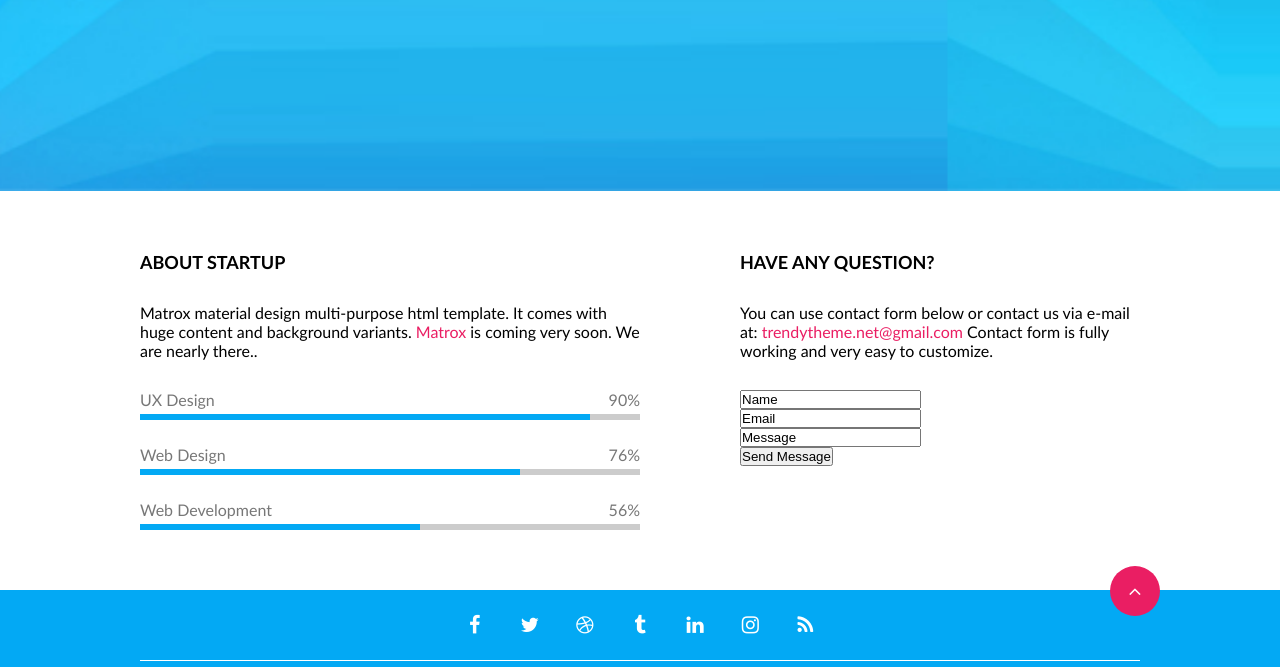
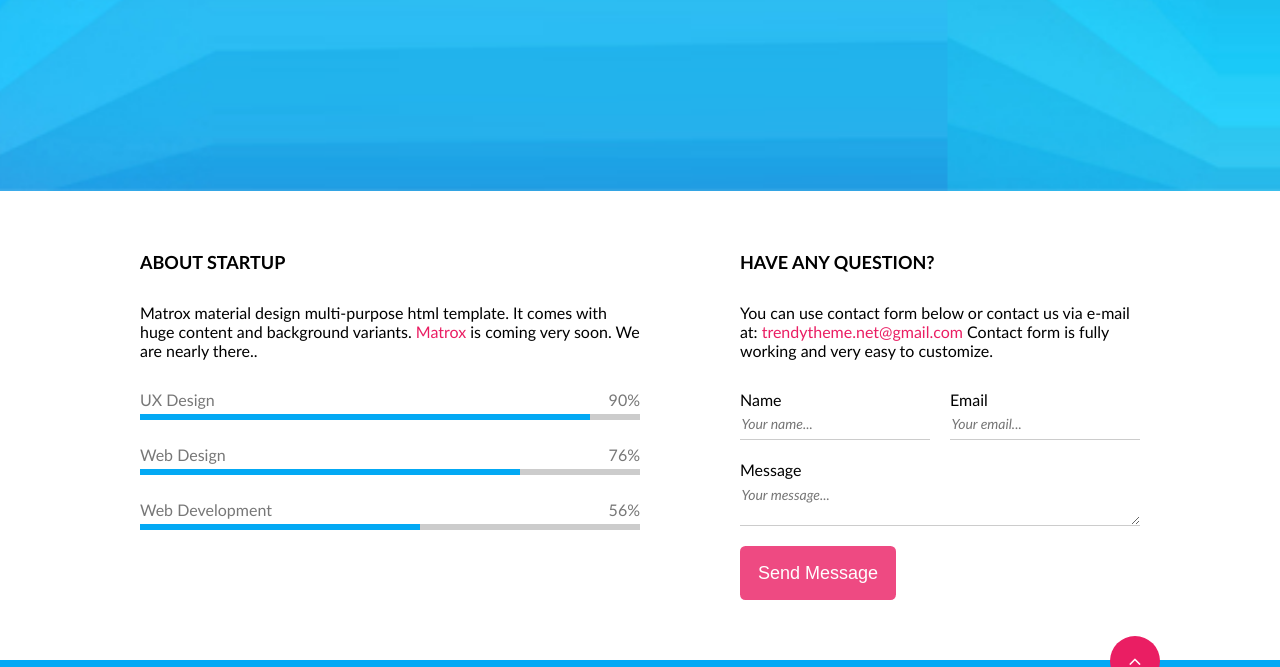
Before and after one commit to audrbar/10-coming-soon, a website: page index.html in a window 1280 px wide. Shown: the part 609-1276 px from the top of the page. Drawn offline with Linux system fonts and the light colour scheme.

Commit message:
Form button

```diff
--- /dev/null
+++ b/css/components/button.css
@@ -0,0 +1,19 @@
+.btn {
+    display: inline-block;
+    width: auto;
+    padding: 1em;
+    background-color: var(--secondary-color);
+    font-size: 18px;
+    color: #fff;
+    line-height: 1em;
+    border: none;
+    border-radius: 0.3em;
+    text-decoration: none;
+    cursor: pointer;
+    opacity: 0.8;
+    transition: all 0.3s;
+}
+.btn :hover {
+    box-shadow: 0 3px 6px #000300;
+    opacity: 1;
+}
--- /dev/null
+++ b/css/components/form-grid-areas.css
@@ -0,0 +1,66 @@
+::placeholder {
+    font-family: 'Gill Sans', 'Gill Sans MT', Calibri, 'Trebuchet MS',
+        sans-serif;
+    font-style: italic;
+}
+
+form {
+    display: grid;
+    grid-template-columns: 1fr 1fr;
+    gap: 20px;
+    grid-template-areas:
+        'name email'
+        'msg msg'
+        'btn btn';
+}
+/* form > .cell-1 {
+    grid-column: span 1;
+}
+form > .cell-2 {
+    grid-column: span 2;
+} */
+form > div:nth-child(1) {
+    grid-area: name;
+}
+form > div:nth-child(2) {
+    grid-area: email;
+}
+form > div:nth-child(3) {
+    grid-area: msg;
+}
+form > div:nth-child(4) {
+    grid-area: btn;
+    display: grid;
+    justify-content: end;
+}
+form > div > label {
+    display: none;
+}
+form > div > input,
+form > div > textarea {
+    width: 100%;
+    padding: 0.5em 0.1em;
+    font-size: 18px;
+    line-height: 1.2em;
+    border: none;
+    border-bottom: 2px solid #ccc;
+}
+form > div > textarea {
+    min-height: 4.8em;
+    max-height: 13em;
+    resize: vertical;
+}
+
+@media (max-width: 1000px) {
+    form {
+        grid-template-columns: 1fr;
+        grid-template-areas:
+            'email'
+            'name'
+            'msg'
+            'btn';
+    }
+    /* form > .cell-2 {
+        grid-column: span 1;
+    } */
+}
--- /dev/null
+++ b/css/components/form.css
@@ -0,0 +1,33 @@
+::placeholder {
+    font-family: 'Gill Sans', 'Gill Sans MT', Calibri, 'Trebuchet MS', sans-serif;
+    font-style: italic;
+}
+form {
+    display: grid;
+    grid-template-columns: 1fr 1fr;
+    gap: 20px;
+}
+form > .cell-1 {
+    grid-column: span 1;
+}
+form > .cell-2 {
+    grid-column: span 2;
+}
+form > div > input,
+form > div > textarea {
+    width: 100%;
+    padding: 0.5em 0.1em;
+    font-size: 14px;
+    border: none;
+    border-bottom: 1px solid #ccc;
+}
+form > div > textarea {
+    min-height: 2.8em;
+    max-height: 10em;
+    resize: vertical;
+}
+@media (max-width: 1000px) {
+    form {
+        grid-template-columns: 1fr;
+    }
+}
--- a/index.html
+++ b/index.html
@@ -12,6 +12,8 @@
     <link rel="stylesheet" href="./css/components/clock.css">
     <link rel="stylesheet" href="./css/components/progress-bar.css">
     <link rel="stylesheet" href="./css/components/mouse.css">
+    <link rel="stylesheet" href="./css/components/form.css">
+    <link rel="stylesheet" href="./css/components/button.css">
     <!-- Pages -->
     <link rel="stylesheet" href="./css/pages/home.css">
     <title>Coming Soon</title>
@@ -48,8 +50,8 @@
                 </div>
             </div>
             <form action="/#">
-                <input type="email" id="email" name="email" value="Type you email"><br>
-                <input type="submit" value="Subscribe Now">
+                <div><input type="email" id="email" name="email" value="Type you email"></div>
+                <button class="btn">Subscribe Now</button>
             </form>
             <div class="mouse">
             </div>
@@ -94,10 +96,21 @@
                 <h2 class="section-title">Have any question?</h2>
                 <p class="section-description">You can use contact form below or contact us via e-mail at: <a href="#">trendytheme.net@gmail.com</a> Contact form is fully working and very easy to customize. </p>
                 <form action="/#">
-                    <input type="text" id="fname" name="fname" value="Name"><br>
-                    <input type="email" id="email" name="email" value="Email"><br>
-                    <input type="text" id="fname" name="fname" value="Message"><br>
-                    <input type="submit" value="Send Message">
+                    <div class="cell-1">
+                        <label for="name">Name</label>
+                        <input id="name" name="name" type="text" placeholder="Your name..." required>
+                    </div>
+                    <div class="cell-1">
+                        <label for="email">Email</label>
+                        <input id="email" name="email" type="email" placeholder="Your email..." required>
+                    </div>
+                    <div class="cell-2">
+                        <label for="message">Message</label>
+                        <textarea id="message" name="message" placeholder="Your message..."></textarea>
+                    </div>
+                    <div class="cell-2">
+                        <button class="btn">Send Message</button>
+                    </div>
                 </form>
             </div>
         </div>
```
